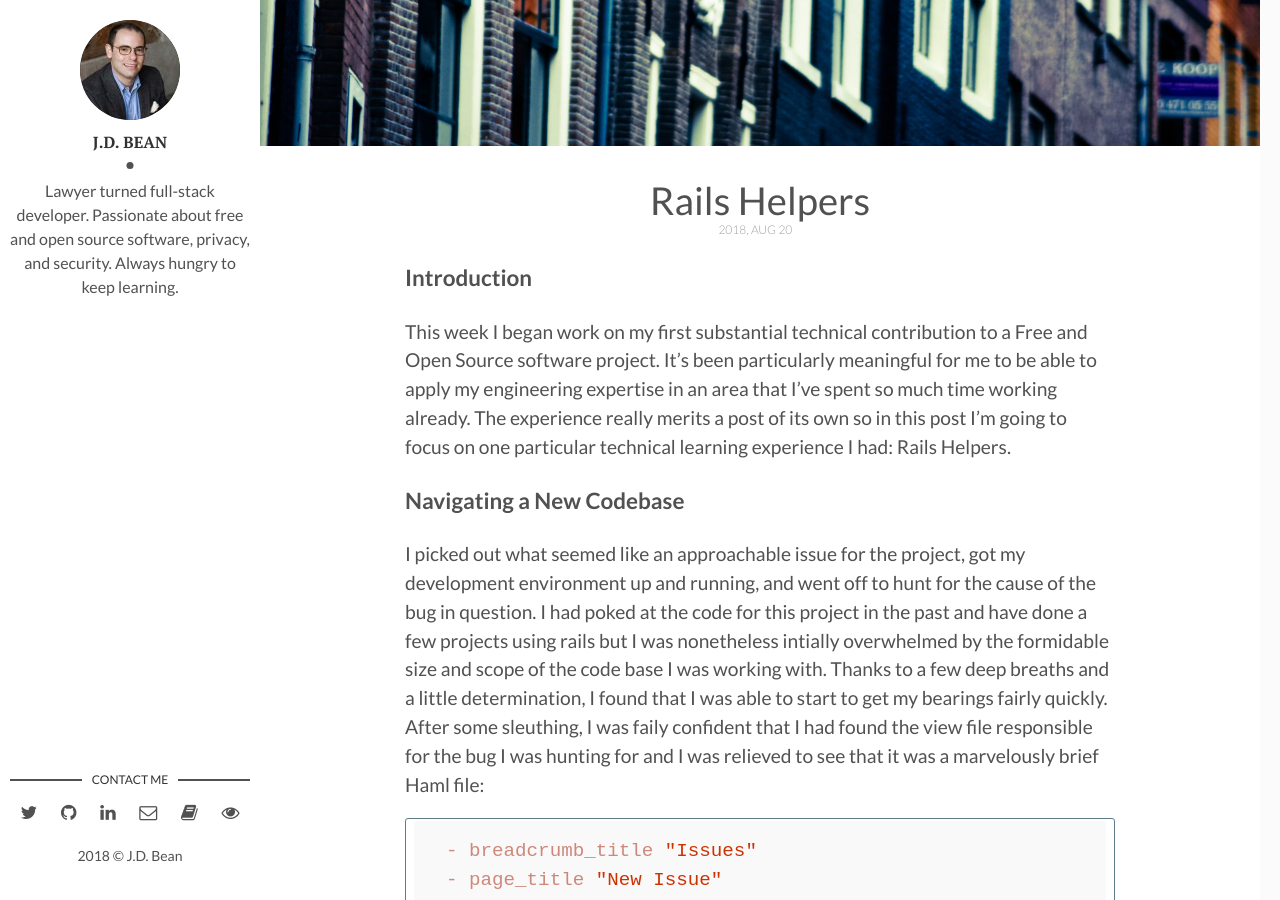
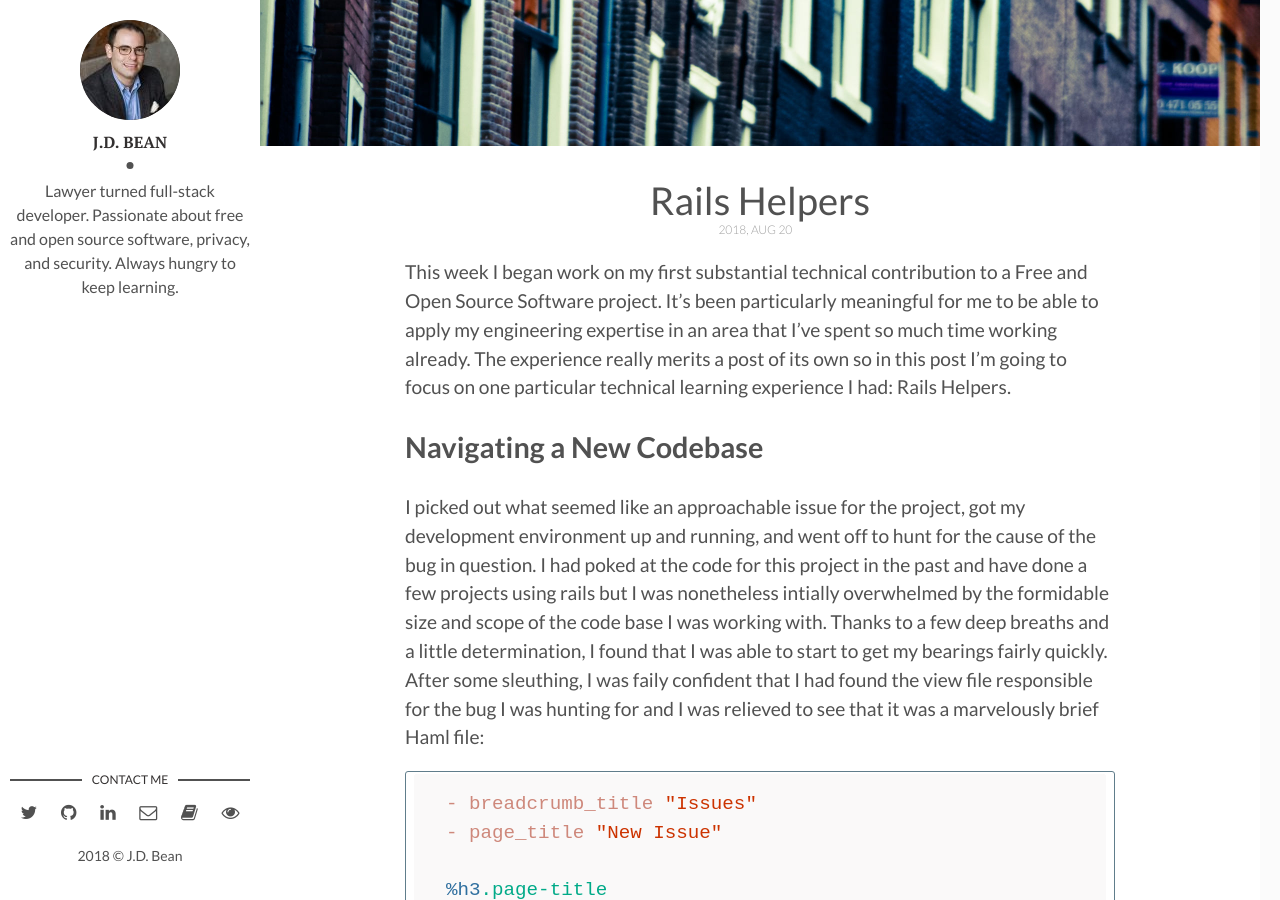
Before and after one commit to jdbean/blog-mirror, a Jekyll site: the page built from _posts/2018-08-20-rails-helpers.md, in a window 1280 px wide and 900 px high, scrolled down 304 px. Built offline with Jekyll 4.4.1, drawn with Linux system fonts in a browser that asks for light colours.

Commit message:
Minor nits. Regularizing top-level header on '#' and implementing "<!-- more -->" syntax for manual excerpt break.

````diff
--- a/_posts/2018-08-20-rails-helpers.md
+++ b/_posts/2018-08-20-rails-helpers.md
@@ -11,11 +11,11 @@
 img: help.jpg
 ---
 
-## Introduction
+This week I began work on my first substantial technical contribution to a Free and Open Source Software project.
+<!-- more -->
+It's been particularly meaningful for me to be able to apply my engineering expertise in an area that I've spent so much time working already. The experience really merits a post of its own so in this post I'm going to focus on one particular technical learning experience I had: Rails Helpers.
 
-This week I began work on my first substantial technical contribution to a Free and Open Source software project. It's been particularly meaningful for me to be able to apply my engineering expertise in an area that I've spent so much time working already. The experience really merits a post of its own so in this post I'm going to focus on one particular technical learning experience I had: Rails Helpers.
-
-## Navigating a New Codebase
+# Navigating a New Codebase
 
 I picked out what seemed like an approachable issue for the project, got my development environment up and running, and went off to hunt for the cause of the bug in question. I had poked at the code for this project in the past and have done a few projects using rails but I was nonetheless intially overwhelmed by the formidable size and scope of the code base I was working with. Thanks to a few deep breaths and a little determination, I found that I was able to start to get my bearings fairly quickly. After some sleuthing, I was faily confident that I had found the view file responsible for the bug I was hunting for and I was relieved to see that it was a marvelously brief Haml file:
 
@@ -46,7 +46,7 @@
 ![Search First!](/assets/img/search_first.gif)
 *The first rule of online fora: Search before starting a new post.*
 
-## Rails Helpers
+# Rails Helpers
 
 After searching through the repository for the names of the methods, I realized that the methods were defined in files under the `app/helpers` directory. After a bit of research on Rails helpers I learned that my first theory on the 'mystery' methods wasn't that far off afterall. Although the methods are not standard Rails methods they are acessible in the view file thanks to the same rails 'magic' as the `form_with` and `link_to` helper methods I was already familiar with. Rails helper methods are basically just auto-included modules.
 
@@ -68,6 +68,6 @@
 config.action_controller.include_all_helpers = false.
 ```
 
-## Conclusion
+# Conclusion
 
 This experience was really fantastic. Navigating a code base of this size and ferreting out some more advanced topics in Rails was exciting, challenging, empowering, and ultimately a really powerful vehicle for learning.
````
Also changed, not shown: _posts/2018-03-19-first-post.md (+3 -1 lines), _posts/2018-03-29-blogging-workflow.md (+5 -4 lines), _posts/2018-04-17-foss-intro.md (+7 -5 lines), _posts/2018-05-08-Unintended-Consequences.md (+5 -3 lines), _posts/2018-05-28-what-makes-good-code.md (+11 -9 lines).
